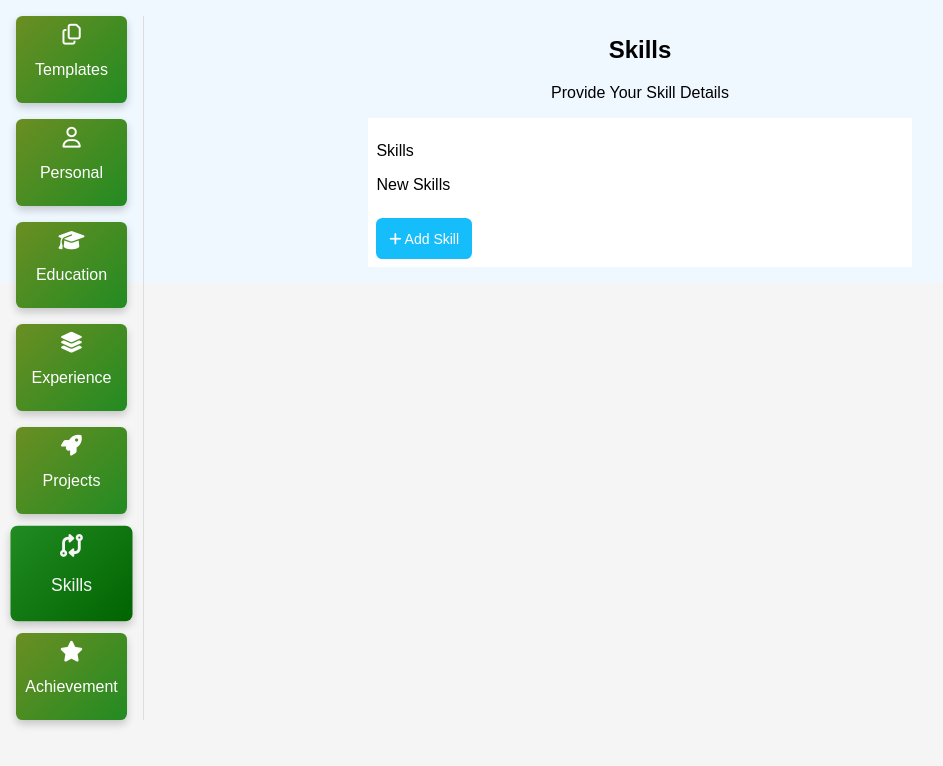
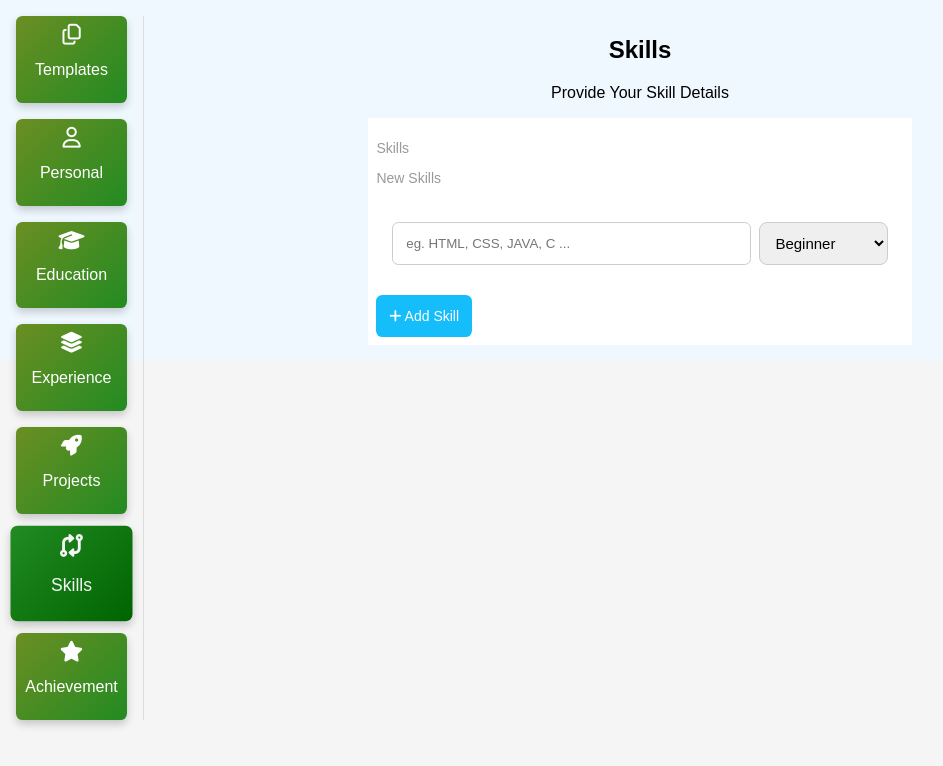
Before and after one commit to rohitghatal1/CVMaker-ReactJS, a React (Create React App) app: page / in a window 1280 px wide. Both pictures are taken after a click on the element "Skills". Shown: the top 766 px of the page, without its empty margins (0-943 px from the left). Built offline with nearby package versions, Linux system fonts and the light colour scheme.

Commit message:
added add skill modal

```diff
--- a/src/componentsInner/Skills.js
+++ b/src/componentsInner/Skills.js
@@ -3,7 +3,7 @@ import './skills.css'
 
 export default function Skills() {
 
-  const openAddSkillModal = () =>{
+  const openAddSkillModal = () => {
 
   }
   return (
@@ -19,6 +19,21 @@ export default function Skills() {
           <div className="newSkills">
             <p>New Skills</p>
 
+            <div className="addSkillModal">
+              <form className='addSkillForm'>
+                <div className="row">
+
+                  <input type="text" placeholder='eg. HTML, CSS, JAVA, C ...' />
+
+                  <select name="skillLevel">
+                    <option value="Beginner">Beginner</option>
+                    <option value="Intermediate">Intermediate</option>
+                    <option value="Experienced">Experienced</option>
+                    <option value="Expert">Expert</option>
+                  </select>
+                </div>
+              </form>
+            </div>
             <button className='addNewSkillbtn' onClick={openAddSkillModal}><i className='fas fa-plus'></i> Add Skill</button>
           </div>
         </section>
--- a/src/componentsInner/skills.css
+++ b/src/componentsInner/skills.css
@@ -17,6 +17,31 @@
     margin: auto;
 }
 
+.skillsComponent .skillSection p{
+    font-size: 14px;
+    color: #999;
+}
+
+.skillsComponent .skillSection .newSkills .addSkillModal{
+    padding: 1rem;
+}
+
+.skillsComponent .skillSection .newSkills .addSkillModal input{
+    display: block;
+    width: 100%;
+    padding: 0.8rem;
+    border: 1px solid #ccc;
+    border-radius: 0.4rem;
+    margin-top: 0.4rem;
+    margin-bottom: 0.4rem;
+}
+
+.skillsComponent .skillSection .newSkills .addSkillModal .row{
+    display: flex;
+    justify-content: space-evenly;
+    align-items: center;
+    gap: 0.5rem;
+}
 .skillsComponent .skillSection .newSkills .addNewSkillbtn{
     padding: 0.8rem;
     background-color: #15bdfa;
```
